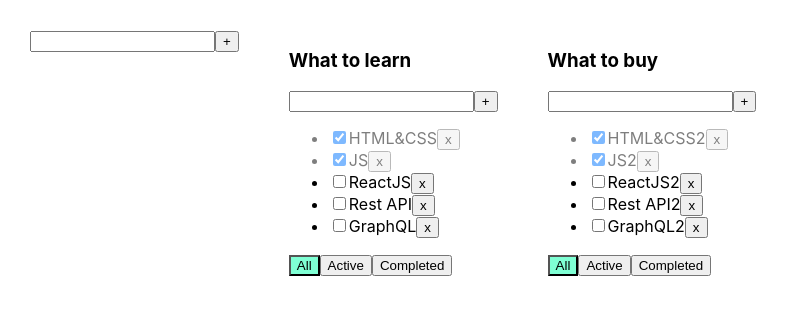
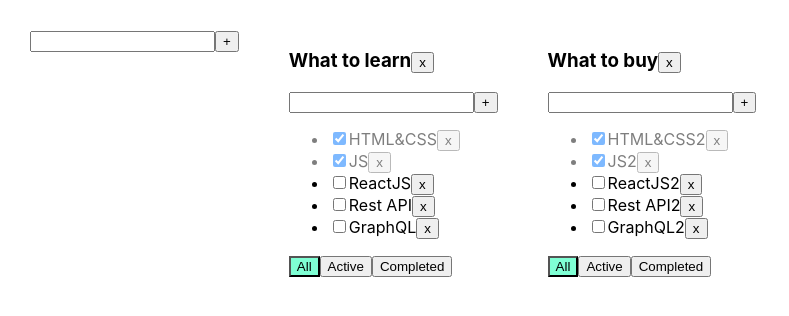
Before and after one commit to MariannaPo/lessTodolist2, a React (Create React App) app: page / in a window 1280 px wide. Shown: the top 316 px of the page, without its empty margins (0-789 px from the left). Built offline with nearby package versions, Linux system fonts and the light colour scheme.

Commit message:
!!!correct

```diff
--- a/src/App.tsx
+++ b/src/App.tsx
@@ -72,6 +72,14 @@ function App() {
     }
     }
 
+    function changeTodoListTitle(id: string, newTitle: string){
+        const todoList = todolists.find(tl=>tl.id===id);
+        if(todoList){
+            todoList.title=newTitle;
+            setTodolists([...todolists])
+        }
+    }
+
 
 
     return (
@@ -99,6 +107,7 @@ function App() {
                               addTask={addTask}
                               changeTaskStatus={changeStatus}
                             changeTaskTitle={changeTaskTitle}
+                        changeTodoListTitle={changeTodoListTitle}
                               filter={t.filter}/>
                 )
             })}
--- a/src/Todolist.tsx
+++ b/src/Todolist.tsx
@@ -13,10 +13,12 @@ type PropsType = {
     title: string
     tasks: Array<TaskType>
     removeTask: (todolistID: string,taskId: string) => void
+
     changeFilter: ( todolistID: string, value: FilterValuesType) => void
     addTask: (todolistID: string, title: string) => void
     changeTaskStatus: (todolistID: string, taskId: string, isDone: boolean) => void
     changeTaskTitle: (todolistID: string, id: string, newValue: string )=>void
+    changeTodoListTitle: (id: string, title: string)=> void
     filter: FilterValuesType
     todolistID: string
 }
@@ -30,9 +32,15 @@ export function Todolist(props: PropsType) {
     const addTask = (title: string) => {
         props.addTask(title, props.todolistID)
     }
+     const changeTodoListTitle = (id: string, title: string) => {
+        props.changeTodoListTitle(props.id, title)
+    }
 
     return <div>
-        <h3>{props.title}</h3>
+
+        <h3> <EditableSpan title={props.title} onChange={changeTodoListTitle}/>
+            <button onClick={()=>{}}>x</button>
+        </h3>
         <div>
             <AddItemForm  addItem={addTask}/>
         </div>
```
